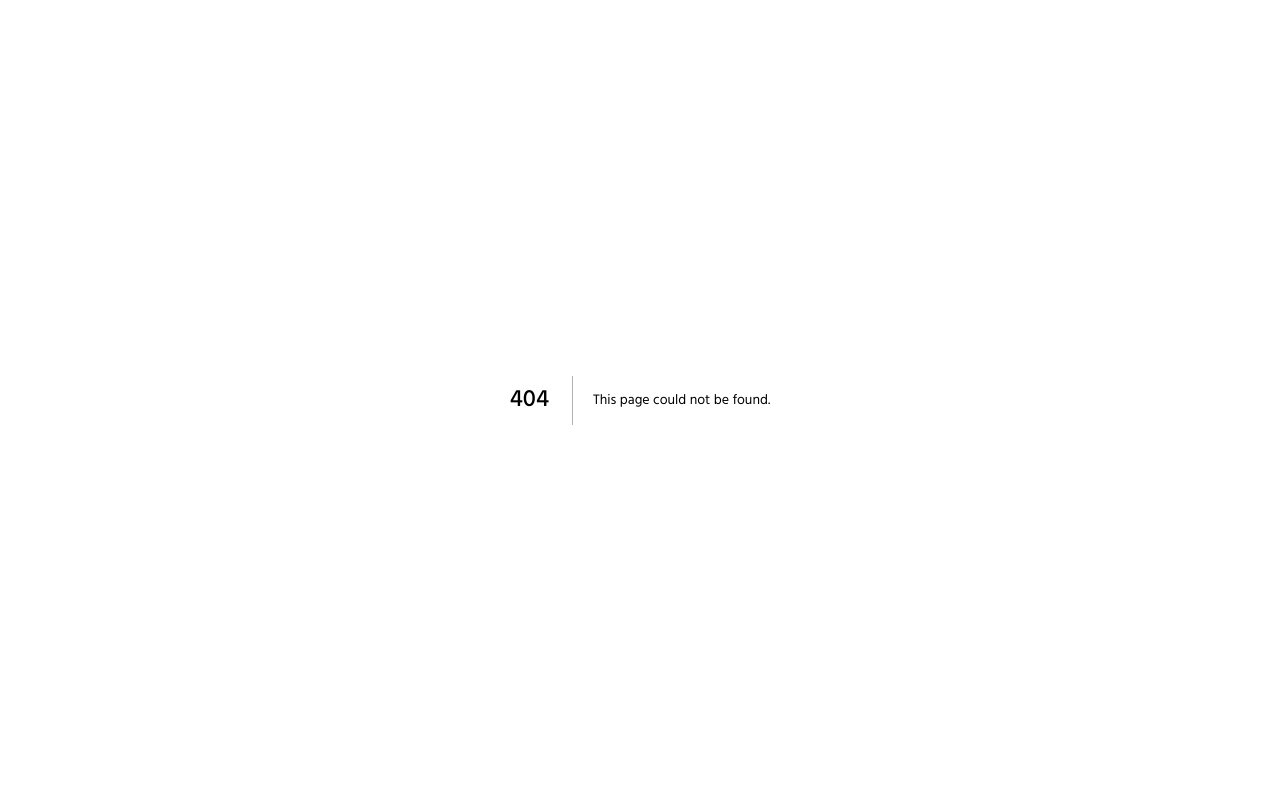
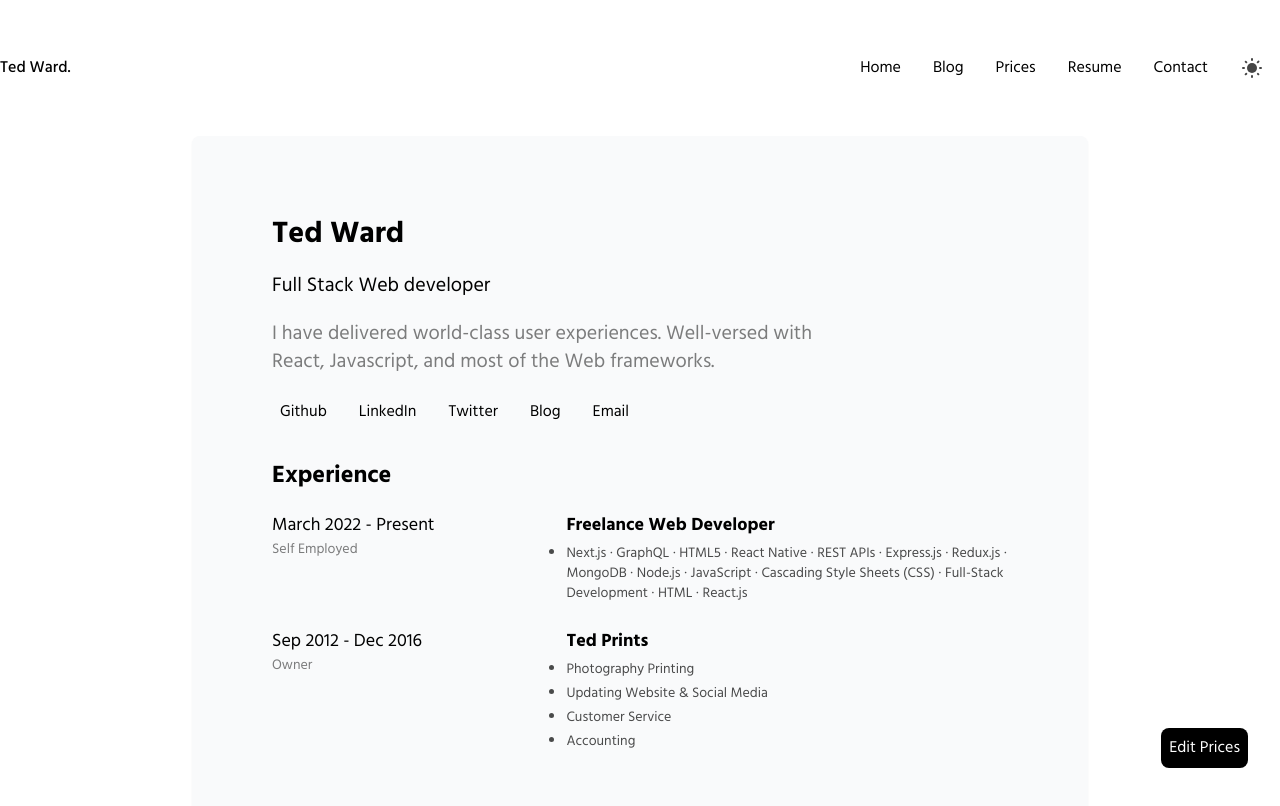
Before and after one commit to Teddy-Ward/portfolio3-1, a Next.js app: page /prices in a window 1280 px wide. Before the commit this address had no page. Shown: the top 806 px of the page. Built offline with nearby package versions, Linux system fonts and the light colour scheme.

Commit message:
change prices from component to a copy of the resume page

```diff
--- a/components/Header/index.js
+++ b/components/Header/index.js
@@ -11,7 +11,7 @@ const Header = ({ handleWorkScroll, handleAboutScroll, handleServScroll, isBlog
   const { theme, setTheme } = useTheme();
   const [mounted, setMounted] = useState(false);
 
-  const { name, showBlog, showResume } = data;
+  const { name, showBlog, showResume, showPrices } = data;
 
   useEffect(() => {
     setMounted(true);
@@ -75,6 +75,9 @@ const Header = ({ handleWorkScroll, handleAboutScroll, handleServScroll, isBlog
                   {showBlog && (
                     <Button onClick={() => router.push("/blog")}>Blog</Button>
                   )}
+                    {showPrices && (
+                    <Button onClick={() => router.push("/prices")}>Prices</Button>
+                  )}
                   {showResume && (
                     <Button
                       onClick={() =>
@@ -98,6 +101,9 @@ const Header = ({ handleWorkScroll, handleAboutScroll, handleServScroll, isBlog
                   </Button>
                   {showBlog && (
                     <Button onClick={() => router.push("/blog")}>Blog</Button>
+                  )}
+                  {showPrices && (
+                    <Button onClick={() => router.push("/prices")}>Prices</Button>
                   )}
                   {showResume && (
                     <Button
@@ -138,6 +144,9 @@ const Header = ({ handleWorkScroll, handleAboutScroll, handleServScroll, isBlog
             {showBlog && (
               <Button onClick={() => router.push("/blog")}>Blog</Button>
             )}
+            {showPrices && (
+                    <Button onClick={() => router.push("/prices")}>Prices</Button>
+                  )}
             {showResume && (
               <Button
                 onClick={() => router.push("/resume")}
@@ -167,6 +176,9 @@ const Header = ({ handleWorkScroll, handleAboutScroll, handleServScroll, isBlog
             {showBlog && (
               <Button onClick={() => router.push("/blog")}>Blog</Button>
             )}
+            {showPrices && (
+                    <Button onClick={() => router.push("/prices")}>Prices</Button>
+                  )}
             {showResume && (
               <Button
                 onClick={() => router.push("/resume")}
--- a/components/Prices/index.js
+++ /dev/null
@@ -1,36 +0,0 @@
-import React from "react";
-import Socials from "../Socials";
-import Link from "next/link";
-import Button from "../Button";
-
-const Prices = ({}) => {
-  return (
-    <>
-      <div className="mt-5 laptop:mt-40 p-2 laptop:p-0">
-        <div>
-          <h1 className="text-2xl text-bold">Contact.</h1>
-          <div className="mt-10">
-            <h1 className="text-3xl tablet:text-6xl laptop:text-6xl laptopl:text-8xl text-bold">
-              LET&apos;S WORK
-            </h1>
-            <h1 className="text-3xl tablet:text-6xl laptop:text-6xl laptopl:text-8xl text-bold">
-              TOGETHER
-            </h1>
-            <Button type="primary">Schedule a call</Button>
-            <div className="mt-10">
-              <Socials />
-            </div>
-          </div>
-        </div>
-      </div>
-      <h1 className="text-sm text-bold mt-2 laptop:mt-10 p-2 laptop:p-0">
-        Made by{" "}
-        <Link href="http://tedward.net">
-          <a className="underline underline-offset-1">Ted Ward</a>
-        </Link>
-      </h1>
-    </>
-  );
-};
-
-export default Prices;
--- a/data/portfolio.json
+++ b/data/portfolio.json
@@ -8,6 +8,7 @@
   "showBlog": true,
   "darkMode": true,
   "showResume": true,
+  "showPrices": true,
   "socials": [
     { "id": "1", "title": "Github", "link": "https://github.com/Teddy-Ward" },
     {
--- /dev/null
+++ b/pages/prices.js
@@ -0,0 +1,134 @@
+import React, { useEffect, useState } from "react";
+import { useRouter } from "next/router";
+import Cursor from "../components/Cursor";
+import Header from "../components/Header";
+import ProjectResume from "../components/ProjectResume";
+import Socials from "../components/Socials";
+import Button from "../components/Button";
+import { useTheme } from "next-themes";
+// Data
+import { name, showPrices } from "../data/portfolio.json";
+import { resume } from "../data/portfolio.json";
+import data from "../data/portfolio.json";
+
+const Prices = () => {
+  const router = useRouter();
+  const theme = useTheme();
+  const [mount, setMount] = useState(false);
+
+  useEffect(() => {
+    setMount(true);
+    if (!showPrices) {
+      router.push("/");
+    }
+  }, []);
+  return (
+    <>
+      {process.env.NODE_ENV === "development" && (
+        <div className="fixed bottom-6 right-6">
+          <Button onClick={() => router.push("/edit")} type={"primary"}>
+            Edit Prices
+          </Button>
+        </div>
+      )}
+      {data.showCursor && <Cursor />}
+      <div
+        className={`container mx-auto mb-10 ${
+          data.showCursor && "cursor-none"
+        }`}
+      >
+        <Header isBlog />
+        {mount && (
+          <div className="mt-10 w-full flex flex-col items-center">
+            <div
+              className={`w-full ${
+                mount && theme.theme === "dark" ? "bg-slate-800" : "bg-gray-50"
+              } max-w-4xl p-20 mob:p-5 desktop:p-20 rounded-lg shadow-sm`}
+            >
+              <h1 className="text-3xl font-bold">{name}</h1>
+              <h2 className="text-xl mt-5">{resume.tagline}</h2>
+              <h2 className="w-4/5 text-xl mt-5 opacity-50">
+                {resume.description}
+              </h2>
+              <div className="mt-2">
+                <Socials />
+              </div>
+              <div className="mt-5">
+                <h1 className="text-2xl font-bold">Experience</h1>
+
+                {resume.experiences.map(
+                  ({ id, dates, type, position, bullets }) => (
+                    <ProjectResume
+                      key={id}
+                      dates={dates}
+                      type={type}
+                      position={position}
+                      bullets={bullets}
+                    ></ProjectResume>
+                  )
+                )}
+              </div>
+              {/* <div className="mt-5">
+                <h1 className="text-2xl font-bold">Education</h1>
+                <div className="mt-2">
+                  <h2 className="text-lg">{resume.education.universityName}</h2>
+                  <h3 className="text-sm opacity-75">
+                    {resume.education.universityDate}
+                  </h3>
+                  <p className="text-sm mt-2 opacity-50">
+                    {resume.education.universityPara}
+                  </p>
+                </div>
+              </div> */}
+              {/* <div className="mt-5">
+                <h1 className="text-2xl font-bold">Skills</h1>
+                <div className="flex mob:flex-col desktop:flex-row justify-between">
+                  {resume.languages && (
+                    <div className="mt-2 mob:mt-5">
+                      <h2 className="text-lg">Languages</h2>
+                      <ul className="list-disc">
+                        {resume.languages.map((language, index) => (
+                          <li key={index} className="ml-5 py-2">
+                            {language}
+                          </li>
+                        ))}
+                      </ul>
+                    </div>
+                  )}
+
+                  {resume.frameworks && (
+                    <div className="mt-2 mob:mt-5">
+                      <h2 className="text-lg">Frameworks</h2>
+                      <ul className="list-disc">
+                        {resume.frameworks.map((framework, index) => (
+                          <li key={index} className="ml-5 py-2">
+                            {framework}
+                          </li>
+                        ))}
+                      </ul>
+                    </div>
+                  )}
+
+                  {resume.others && (
+                    <div className="mt-2 mob:mt-5">
+                      <h2 className="text-lg">Others</h2>
+                      <ul className="list-disc">
+                        {resume.others.map((other, index) => (
+                          <li key={index} className="ml-5 py-2">
+                            {other}
+                          </li>
+                        ))}
+                      </ul>
+                    </div>
+                  )}
+                </div>
+              </div> */}
+            </div>
+          </div>
+        )}
+      </div>
+    </>
+  );
+};
+
+export default Prices;
```
